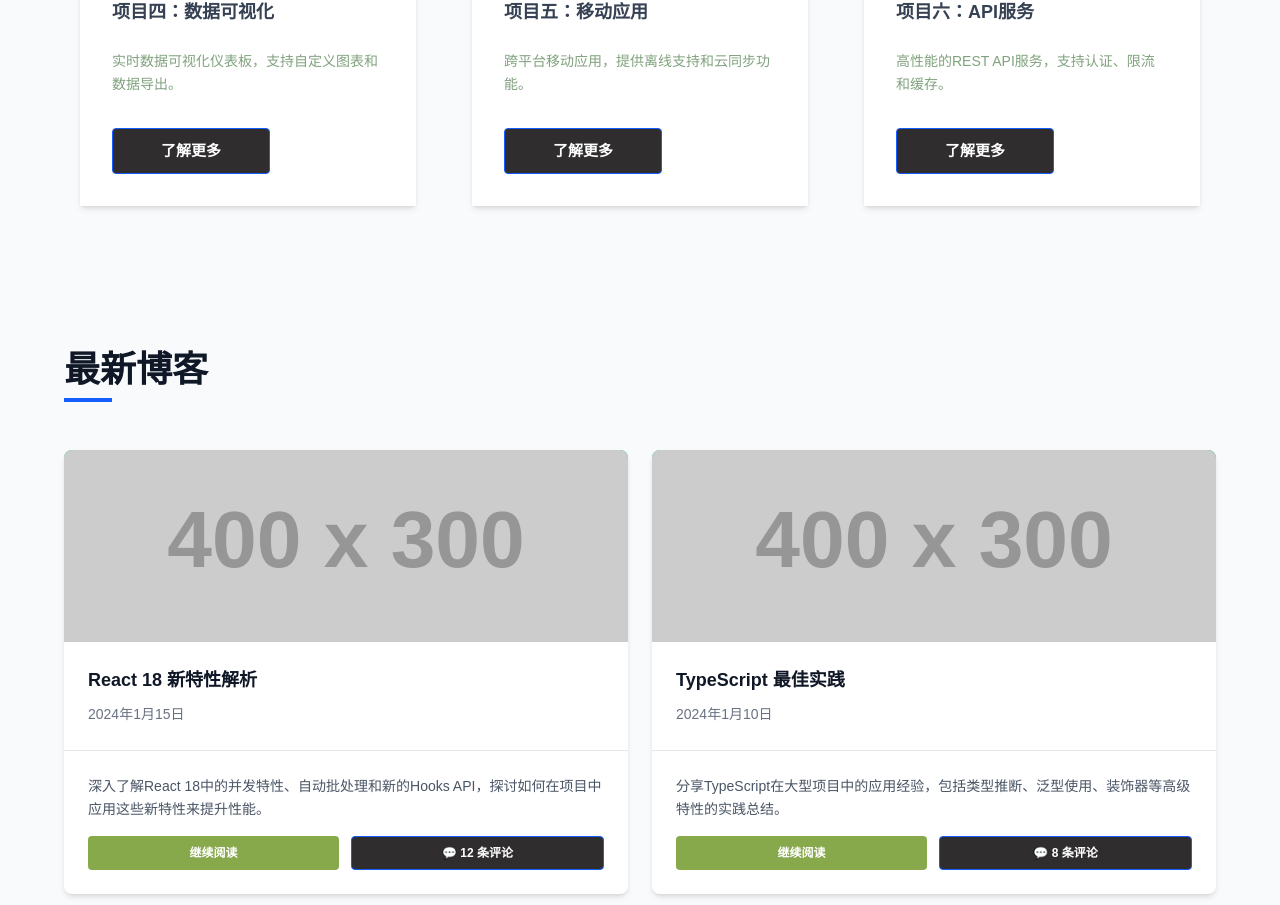
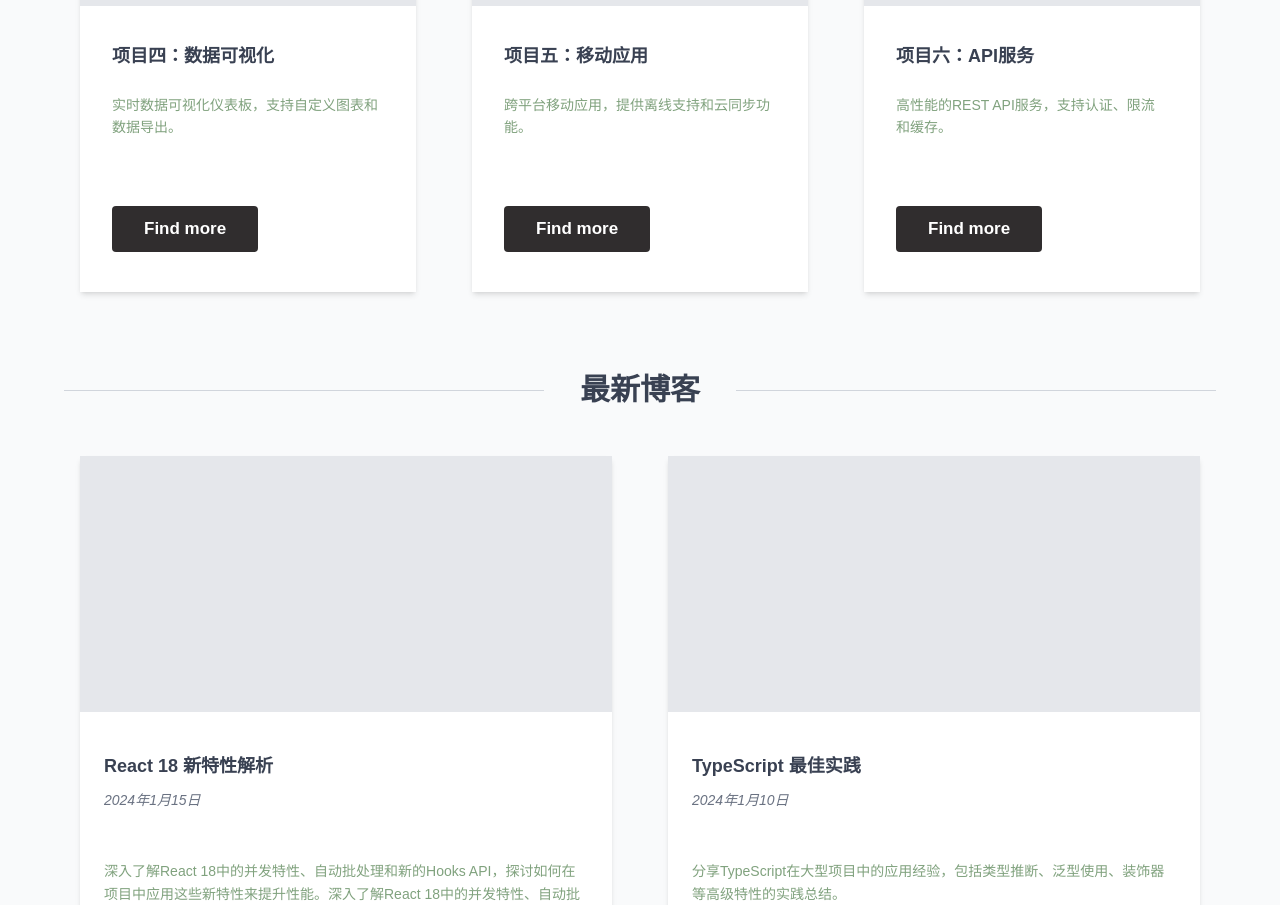
Before and after one commit to Alucccard/personal_mainpage, a Next.js app: page / in a window 1280 px wide. Shown: the part 1892-2797 px from the top of the page. Built offline with nearby package versions, Linux system fonts and the light colour scheme.

Commit message:
deal with blog module

```diff
--- a/src/app/globals.css
+++ b/src/app/globals.css
@@ -11,6 +11,10 @@
   /* color for buttons */
   --color-custom-primary: #87a94c;
   --color-custom-accent: #302d2e;
+  --color-custom-primary-hover: #98bc58;
+  --color-custom-accent-hover: #534d50;
+  /* color for title words */
+  --color-title: #394152;
   /* color for description words */
   --color-description: #80a27e;
 
--- a/src/components/Blog.tsx
+++ b/src/components/Blog.tsx
@@ -1,5 +1,5 @@
-import React from 'react';
-import { BlogCard } from './BlogCard';
+import React from "react";
+import { BlogCard } from "./BlogCard";
 
 interface BlogItem {
   id: string;
@@ -19,52 +19,60 @@ interface BlogProps {
 export const Blog: React.FC<BlogProps> = ({
   items = [
     {
-      id: '1',
-      title: 'React 18 新特性解析',
-      description: '深入了解React 18中的并发特性、自动批处理和新的Hooks API，探讨如何在项目中应用这些新特性来提升性能。',
-      date: '2024-01-15',
-      imageUrl: 'https://via.placeholder.com/400x300?text=Blog+1',
-      link: '#',
+      id: "1",
+      title: "React 18 新特性解析",
+      description:
+        "深入了解React 18中的并发特性、自动批处理和新的Hooks API，探讨如何在项目中应用这些新特性来提升性能。深入了解React 18中的并发特性、自动批处理和新的Hooks API，探讨如何在项目中应用这些新特性来提升性能。",
+      date: "2024-01-15",
+      imageUrl: "",
+      link: "#",
       commentCount: 12,
     },
     {
-      id: '2',
-      title: 'TypeScript 最佳实践',
-      description: '分享TypeScript在大型项目中的应用经验，包括类型推断、泛型使用、装饰器等高级特性的实践总结。',
-      date: '2024-01-10',
-      imageUrl: 'https://via.placeholder.com/400x300?text=Blog+2',
-      link: '#',
+      id: "2",
+      title: "TypeScript 最佳实践",
+      description:
+        "分享TypeScript在大型项目中的应用经验，包括类型推断、泛型使用、装饰器等高级特性的实践总结。",
+      date: "2024-01-10",
+      imageUrl: "",
+      link: "#",
       commentCount: 8,
     },
     {
-      id: '3',
-      title: 'Web性能优化指南',
-      description: '从Core Web Vitals出发，详细讲解如何优化网站性能，包括加载速度、运行时性能和视觉稳定性的优化技巧。',
-      date: '2024-01-05',
-      imageUrl: 'https://via.placeholder.com/400x300?text=Blog+3',
-      link: '#',
+      id: "3",
+      title: "Web性能优化指南",
+      description:
+        "从Core Web Vitals出发，详细讲解如何优化网站性能，包括加载速度、运行时性能和视觉稳定性的优化技巧。",
+      date: "2024-01-05",
+      imageUrl: "",
+      link: "#",
       commentCount: 15,
     },
     {
-      id: '4',
-      title: 'Next.js 最佳实践',
-      description: '介绍Next.js框架在构建现代化全栈应用中的优势，包括SSR、SSG、ISR等渲染策略的选择和应用场景。',
-      date: '2023-12-28',
-      imageUrl: 'https://via.placeholder.com/400x300?text=Blog+4',
-      link: '#',
+      id: "4",
+      title: "Next.js 最佳实践",
+      description:
+        "介绍Next.js框架在构建现代化全栈应用中的优势，包括SSR、SSG、ISR等渲染策略的选择和应用场景。",
+      date: "2023-12-28",
+      imageUrl: "",
+      link: "#",
       commentCount: 10,
     },
   ],
-  title = '最新博客',
+  title = "最新博客",
 }) => {
   return (
-    <section id="blog" className="w-full py-16 px-6 bg-gray-50">
+    <section id="blog" className="w-full px-6 bg-gray-50">
       <div className="max-w-6xl mx-auto">
+        {/* Section Header */}
         <header className="mb-12">
-          <h2 className="text-3xl md:text-4xl font-bold text-gray-900 mb-2">
-            {title}
-          </h2>
-          <div className="w-12 h-1 bg-blue-600"></div>
+          <div className="flex items-center justify-center gap-4 mb-4">
+            <div className="flex-1 h-[0.5px] bg-gray-300"></div>
+            <h2 className="text-3xl md:text-1xl font-bold text-title whitespace-nowrap mx-5">
+              {title}
+            </h2>
+            <div className="flex-1 h-[0.5px] bg-gray-300"></div>
+          </div>
         </header>
 
         {/* Blog Grid */}
--- a/src/components/BlogCard.tsx
+++ b/src/components/BlogCard.tsx
@@ -1,5 +1,8 @@
-import React from 'react';
-import { Button } from './Button';
+"use client";
+import React from "react";
+import { useState } from "react";
+import { Button } from "./Button";
+import Image from "next/image";
 
 interface BlogCardProps {
   id: string;
@@ -16,57 +19,60 @@ export const BlogCard: React.FC<BlogCardProps> = ({
   description,
   date,
   imageUrl,
-  link = '#',
+  link = "#",
   commentCount = 0,
 }) => {
+  const [isLoading, setIsLoading] = useState(!!imageUrl);
+
   return (
-    <div className="bg-white rounded-lg overflow-hidden shadow-md hover:shadow-lg transition-shadow duration-300">
+    <div className="bg-white shadow-md hover:shadow-lg transition-shadow duration-300 m-4 mt-0">
       {/* Image */}
-      {imageUrl && (
-        <div className="w-full h-48 bg-gradient-to-br from-green-400 to-green-600 overflow-hidden">
-          <img
+      <div className="w-full h-64 bg-gray-200 overflow-hidden relative ">
+        {/* Skeleton Loader */}
+        {isLoading && (
+          <div className="absolute inset-0 bg-linear-to-r from-gray-200 via-gray-100 to-gray-200 animate-pulse" />
+        )}
+        {/* Image */}
+        {imageUrl && (
+          <Image
             src={imageUrl}
             alt={title}
+            fill
             className="w-full h-full object-cover hover:scale-105 transition-transform duration-300"
+            onLoadingComplete={() => setIsLoading(false)}
           />
-        </div>
-      )}
+        )}
+      </div>
 
       {/* Header with Date */}
-      <div className="p-6 border-b border-gray-200">
-        <h3 className="text-lg font-bold text-gray-900 mb-2">
-          {title}
-        </h3>
-        <time className="text-sm text-gray-500">
-          {new Date(date).toLocaleDateString('zh-CN', {
-            year: 'numeric',
-            month: 'long',
-            day: 'numeric',
+      <div className="p-6 mt-4 ">
+        <h3 className="text-lg font-bold text-title mb-2">{title}</h3>
+        <time className="text-sm italic text-gray-500">
+          {new Date(date).toLocaleDateString("zh-CN", {
+            year: "numeric",
+            month: "long",
+            day: "numeric",
           })}
         </time>
       </div>
 
       {/* Content */}
       <div className="p-6">
-        <p className="text-gray-600 text-sm leading-relaxed mb-4">
+        <p className="text-description h-30 text-sm leading-relaxed mb-8">
           {description}
         </p>
 
-        <div className="flex flex-col sm:flex-row gap-3">
+        <div className="flex flex-col sm:flex-row gap-3 mb-4">
           <Button
             href={link}
             variant="primary"
-            size="small"
-            className="text-xs flex-1"
+            size="large"
+            className="text-xs w-50"
           >
-            继续阅读
+            📒 Open
           </Button>
-          <Button
-            variant="secondary"
-            size="small"
-            className="text-xs flex-1"
-          >
-            💬 {commentCount} 条评论
+          <Button variant="secondary" size="large" className="text-xs w-50 ">
+            💬 Comments
           </Button>
         </div>
       </div>
--- a/src/components/Button.tsx
+++ b/src/components/Button.tsx
@@ -21,15 +21,14 @@ export const Button: React.FC<ButtonProps> = ({
     "inline-flex items-center justify-center font-semibold transition-colors duration-200 rounded";
 
   const variantStyles = {
-    primary: "bg-custom-primary text-white hover:bg-blue-700",
-    secondary:
-      "bg-custom-accent text-white border border-blue-600 hover:bg-blue-50",
+    primary: "bg-custom-primary text-white hover:bg-custom-primary-hover",
+    secondary: "bg-custom-accent text-white hover:bg-custom-accent-hover",
   };
 
   const sizeStyles = {
     small: "px-4 py-2 text-sm",
     medium: "px-6 py-2 text-base",
-    large: "px-12 py-3 text-[15px]",
+    large: "px-8 py-3 text-[17px]",
   };
 
   const buttonClasses = `${baseStyles} ${variantStyles[variant]} ${sizeStyles[size]} ${className}`;
--- a/src/components/Header.tsx
+++ b/src/components/Header.tsx
@@ -31,7 +31,7 @@ export const Header: React.FC = () => {
               <li key={item.label}>
                 <a
                   href={item.href}
-                  className="text-gray-700 hover:text-blue-600 transition-colors font-medium"
+                  className="text-title hover:text-blue-600 transition-colors font-medium"
                 >
                   {item.label}
                 </a>
@@ -69,7 +69,7 @@ export const Header: React.FC = () => {
                 <li key={item.label}>
                   <a
                     href={item.href}
-                    className="block px-4 py-2 text-gray-700 hover:bg-gray-100 hover:text-blue-600 rounded transition-colors"
+                    className="block px-4 py-2 text-title hover:bg-gray-100 hover:text-blue-600 rounded transition-colors"
                     onClick={() => setIsOpen(false)}
                   >
                     {item.label}
--- a/src/components/IntroCard.tsx
+++ b/src/components/IntroCard.tsx
@@ -43,7 +43,7 @@ export const IntroCard: React.FC<IntroCardProps> = ({
           )}
         </div>
       )}
-      <h3 className="text-xl font-bold text-gray-700 mb-3 py-2">{title}</h3>
+      <h3 className="text-xl font-bold text-title mb-3 py-2">{title}</h3>
       <p className=" leading-relaxed text-description">{description}</p>
     </div>
   );
--- a/src/components/Portfolio.tsx
+++ b/src/components/Portfolio.tsx
@@ -67,7 +67,7 @@ export const Portfolio: React.FC<PortfolioProps> = ({
         <header className="mb-12">
           <div className="flex items-center justify-center gap-4 mb-4">
             <div className="flex-1 h-[0.5px] bg-gray-300"></div>
-            <h2 className="text-3xl md:text-1xl font-bold text-gray-700 whitespace-nowrap mx-5">
+            <h2 className="text-3xl md:text-1xl font-bold text-title whitespace-nowrap mx-5">
               {title}
             </h2>
             <div className="flex-1 h-[0.5px] bg-gray-300"></div>
--- a/src/components/PortfolioCard.tsx
+++ b/src/components/PortfolioCard.tsx
@@ -43,19 +43,19 @@ export const PortfolioCard: React.FC<PortfolioCardProps> = ({
 
       {/* Content */}
       <div className="p-8">
-        <h3 className="text-lg font-bold text-gray-700 mb-6 mt-1">{title}</h3>
-        <p className="text-sm leading-relaxed mb-8 text-description">
+        <h3 className="text-lg font-bold text-title mb-6 mt-1">{title}</h3>
+        <p className="text-sm leading-relaxed mb-8 h-20 text-description">
           {description}
         </p>
 
-        <div className="flex gap-2">
+        <div className="flex gap-2 mb-2">
           <Button
             href={link}
             variant="secondary"
             size="large"
-            className="text-xs"
+            className="text-xs "
           >
-            了解更多
+            Find more
           </Button>
         </div>
       </div>
```
